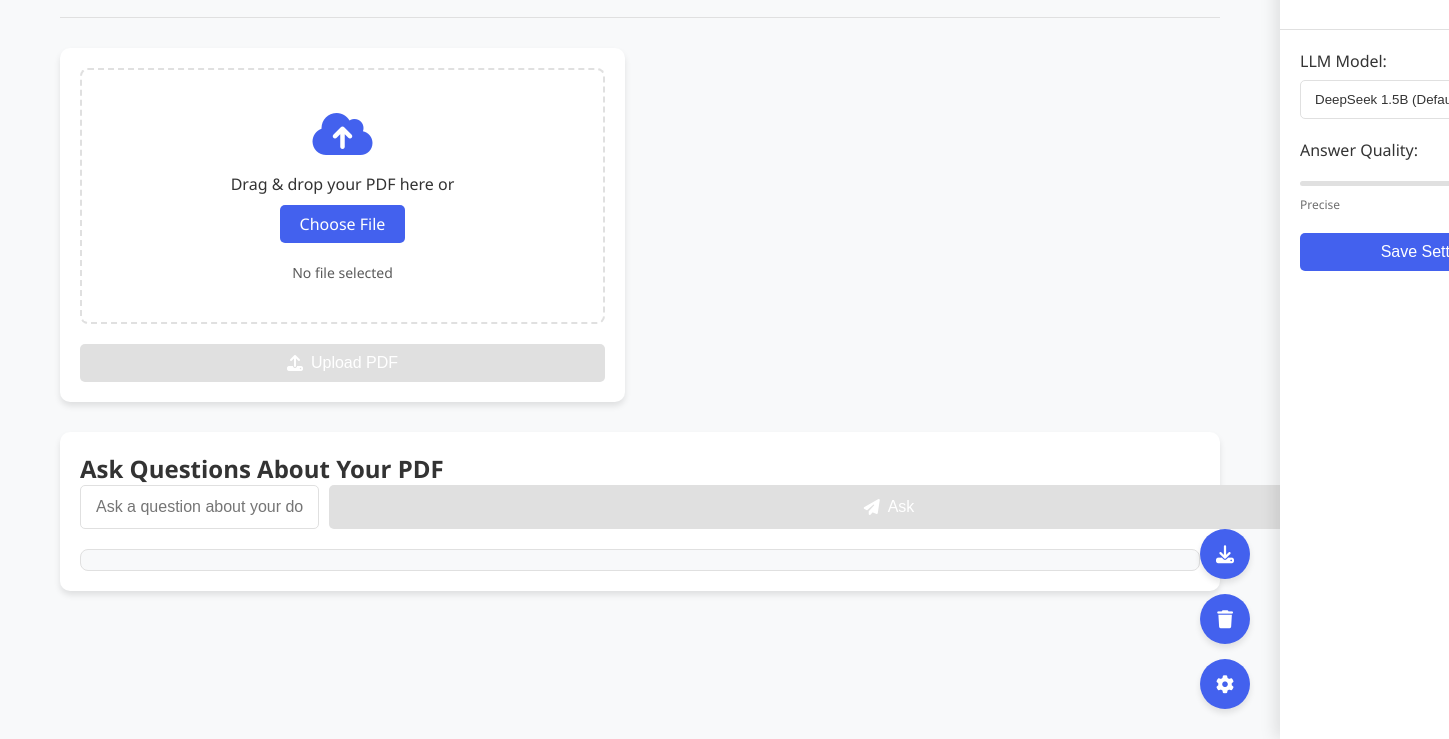
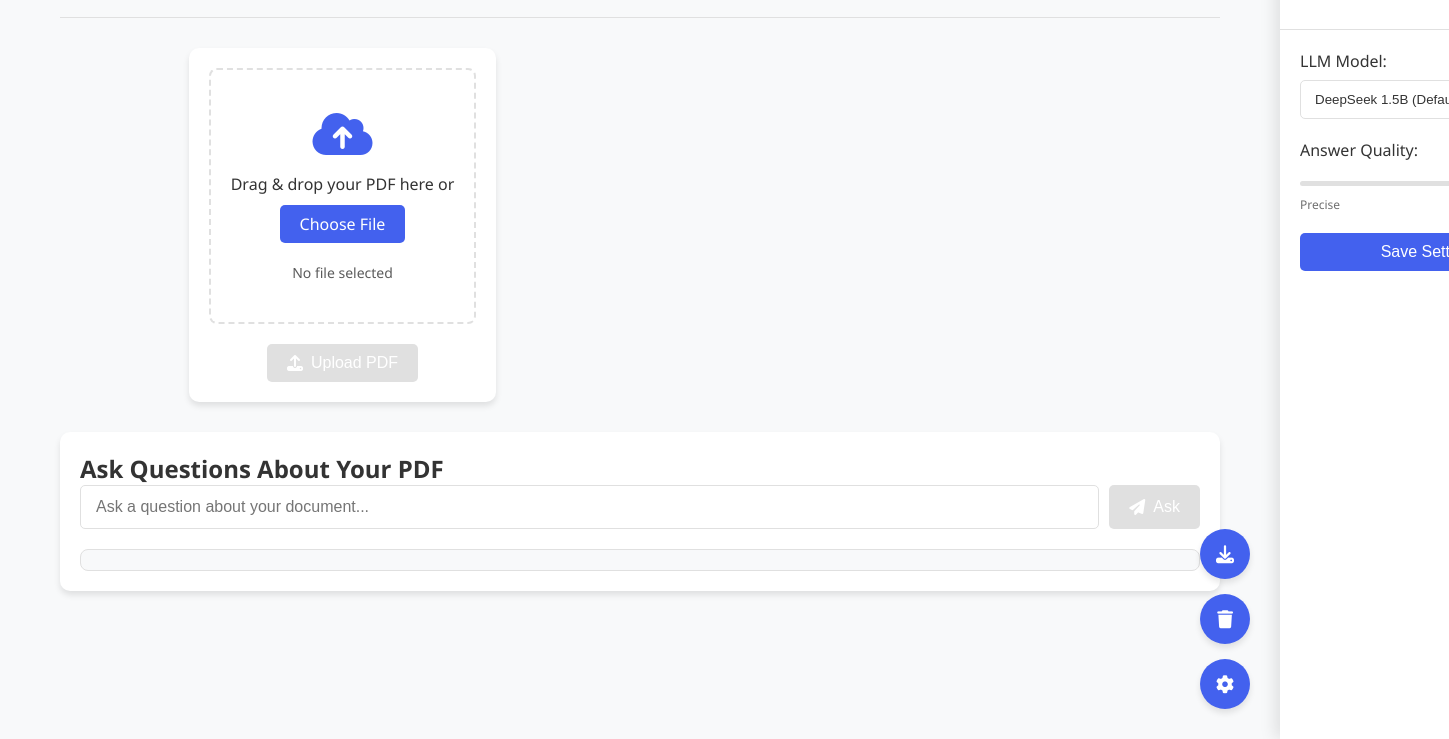
Before and after one commit to Canz-143/pdf-qa-assistant, a plain HTML site: page index.html in a window 1280 px wide. Shown: the part 61-800 px from the top of the page, 1449 px wide, since content can reach past the window. Drawn offline with Linux system fonts and the light colour scheme; a script that the page names is missing.

Commit message:
Update style.css

```diff
--- a/style.css
+++ b/style.css
@@ -132,6 +132,14 @@ main {
     transition: var(--transition);
 }
 
+.upload-section {
+    display: flex;
+    flex-direction: column;
+    align-items: center;
+    max-width: 600px;
+    margin: 0 auto;
+}
+
 .drag-drop-area {
     border: 2px dashed var(--border-color);
     border-radius: 8px;
@@ -140,6 +148,11 @@ main {
     margin-bottom: 20px;
     transition: var(--transition);
     cursor: pointer;
+    width: 100%;
+    display: flex;
+    flex-direction: column;
+    align-items: center;
+    justify-content: center;
 }
 
 .drag-drop-area.active {
@@ -283,6 +296,8 @@ main {
 
 .question-form button {
     flex: 0 0 auto;
+    width: auto;
+    padding: 10px 20px;
 }
 
 .chat-container {
@@ -508,3 +523,9 @@ main {
         font-size: 16px;
     }
 }
+
+#uploadButton {
+    width: auto;
+    margin: 0 auto;
+    min-width: 150px;
+}
```
